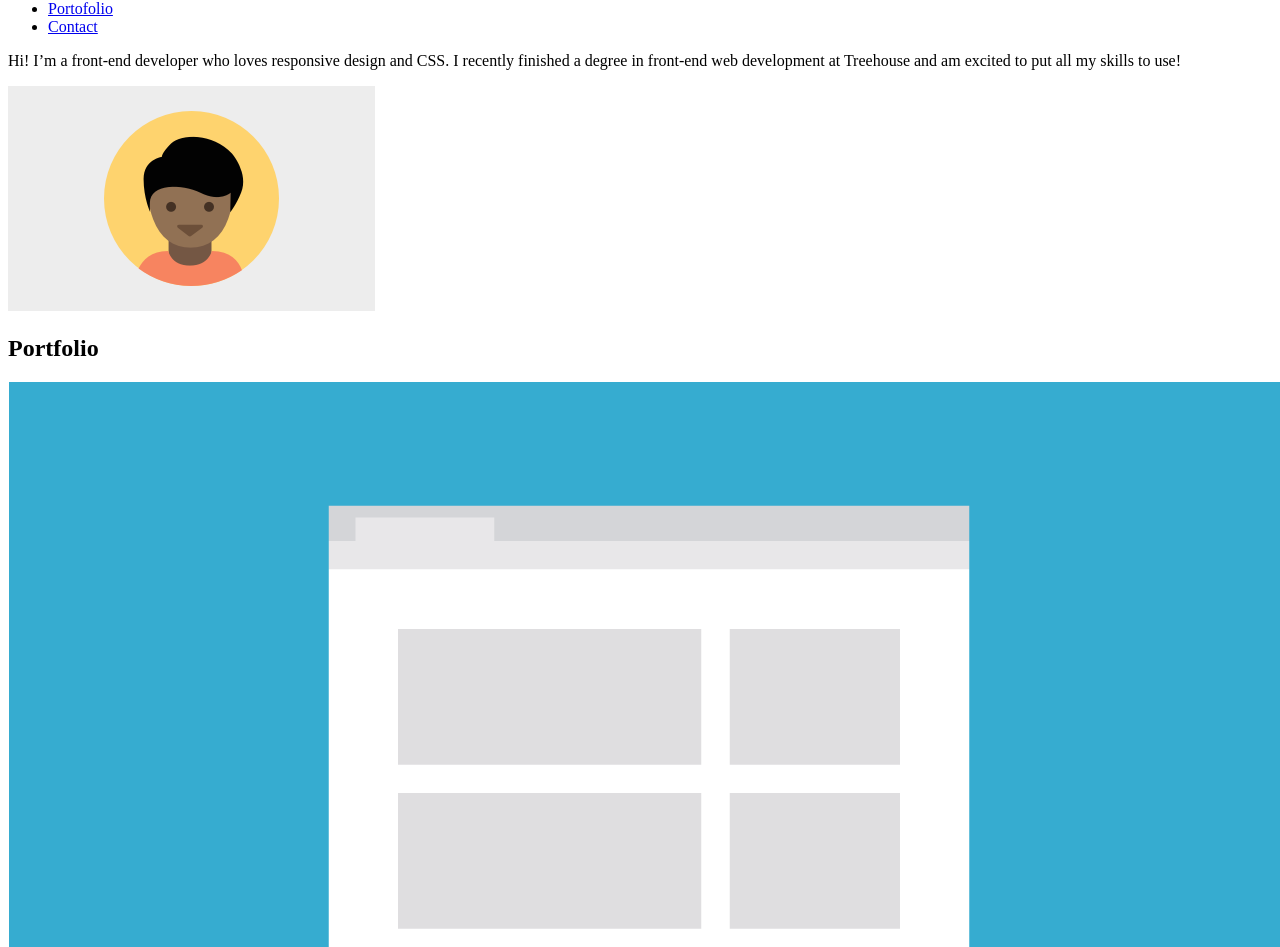
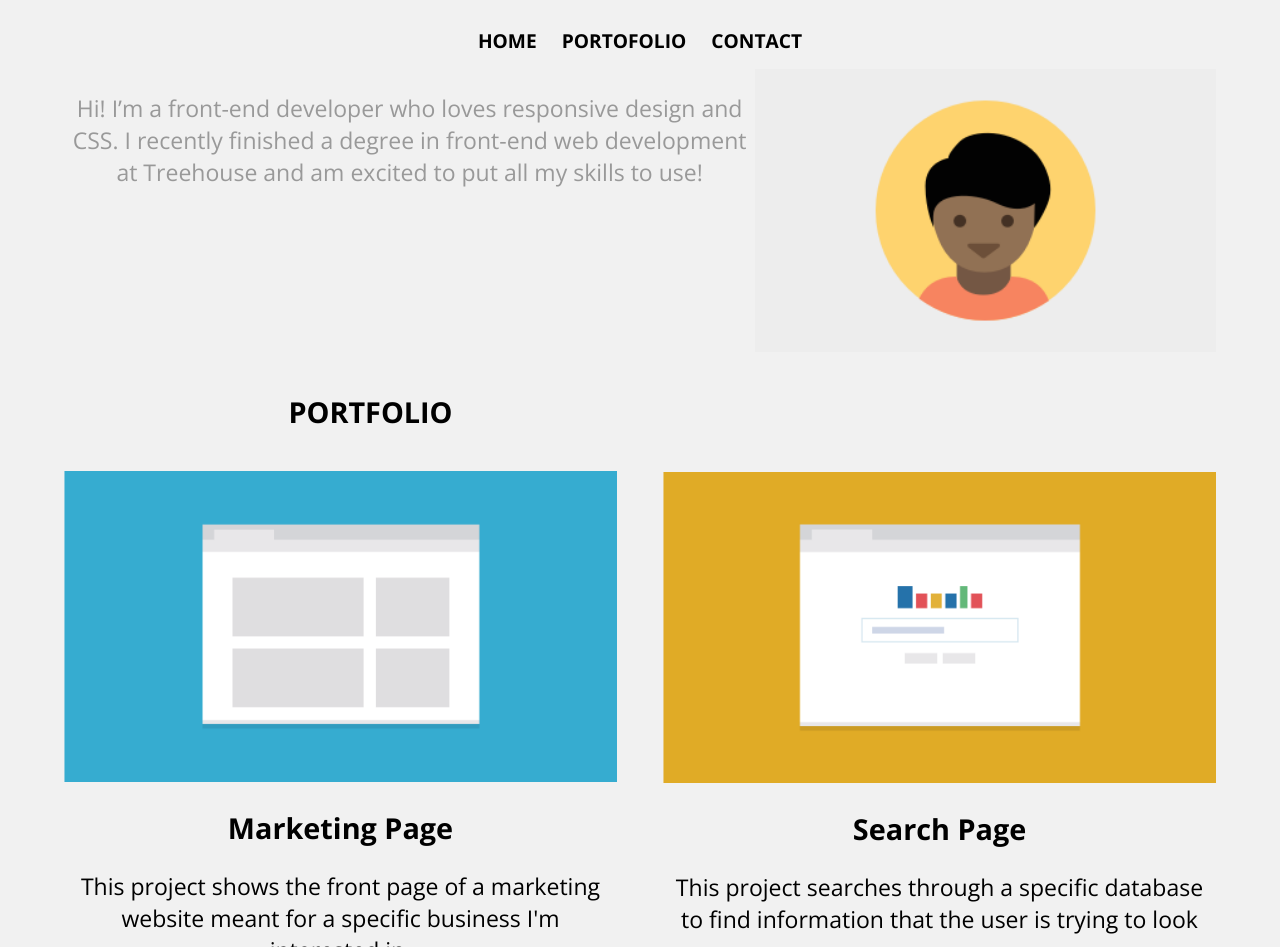
Before and after one commit to MairyBajwa/TechDegree-Peoject-2, a plain HTML site: page index.html in a window 1280 px wide. Shown: the part 98-1045 px from the top of the page. Drawn offline with nearby package versions, Linux system fonts and the light colour scheme.

Commit message:
CSS added (mobile & Tab)
CSS added for mob and tablet view

```diff
--- a/CSS/style.css
+++ b/CSS/style.css
@@ -0,0 +1,171 @@
+/* ======================================
+  Mobile-First Styles
+========================================= */
+
+/* ~~~~~~~~~~ Basic Styles ~~~~~~~~~~ */
+
+* {
+  box-sizing: border-box;
+}
+body{
+   font-family: 'Open Sans', sans-serif;
+   font-size: 1.2em;
+   background-color: #f1f1f1;
+   width: 90%;
+   text-align:center;
+   margin:auto;
+   padding: 0;
+}
+h1,
+h2,
+h3{
+  margin: 0;
+}
+/* ~~~~~~~~~~ layout Styles ~~~~~~~~~~ */
+header h1 {
+  padding: 28px;
+  font-size:1.4em;
+}
+
+li a{
+  text-decoration: none;
+  color: Black;
+  text-transform: uppercase;
+  font-weight: bold;
+  display: block;
+}
+li {
+  list-style-type: none;
+  display: block;
+  background-color: white;
+  margin-bottom: 5px;
+  padding: 10px;
+}
+.main-nav {
+  padding: 0;
+}
+
+.profile-img {
+  width: 100%;
+  margin-top: 50px;
+}
+
+.about-sectoin p {
+  color: #999;
+  font-size: 1.2em;
+}
+
+/* ~~~~~~~~~~  Main Content Area ~~~~~~~~~~ */
+
+.p-img {
+  width: 100%;
+}
+.pr-heading{
+  margin: 30px;
+  padding: 10px 0;
+  text-transform: uppercase;
+  background-color: #888;
+}
+.p-h2 {
+  margin: 20px;
+  text-transform: capitalize;
+}
+.Portfolio p {
+  font-size: 1.2em;
+  font-weight: lighter;
+}
+
+/* ~~~~~~~~~~  Contact Section ~~~~~~~~~~ */
+.contact h2 {
+  margin: 30px;
+  padding: 10px 0;
+  text-transform: uppercase;
+  background-color: #888;
+}
+.contact p {
+  color: #999;
+  font-size: 1.2em;
+}
+.a-contact {
+  text-decoration: none;
+  color: Black;
+}
+
+/* ======================================
+For Tablet Styles
+========================================= */
+
+@media (min-width:768px) {
+
+  .main-nav li {
+    display: inline-block;
+    background-color:#f1f1f1;
+  }
+
+  header h1 {
+    padding-top: 50px;
+
+  }
+
+  .main-nav {
+    margin: 0;
+  }
+  .profile-img{
+    width: 40%;
+    float: right;
+    margin: auto;
+  }
+  .about-sectoin{
+    overflow: auto;
+  }
+  .pr-heading{
+    width: 100%;
+    background-color: #f1f1f1;
+    overflow: auto;
+    text-align: center;
+  }
+
+    .prt-1{
+      width: 48%;
+      float: left;
+    }
+    .prt-2{
+      width: 48%;
+      float: right;
+      padding-top: 120px;
+    }
+
+    .prt-3{
+      width: 48%;
+      float: left;
+    }
+    .prt-4{
+      width: 48%;
+      float: right;
+    }
+    .prt-5{
+      width: 48%;
+      float: left;
+      padding-top: 40px;
+    }
+    .prt-6{
+      width: 48%;
+      float: right;
+    }
+
+.Portfolio{
+  overflow: auto;
+}
+
+.contact h2{
+  background-color: #f1f1f1;
+  margin: 40px 0;
+  padding: 40px 0;
+}
+.contact p {
+  line-height: 1.5em;
+  font-size: 1.5em;
+}
+
+
+}
--- a/index.html
+++ b/index.html
@@ -4,7 +4,7 @@
     <meta charset="utf-8">
     <meta name="viewport" content="width=device-width, initial-scale=1.0">
     <link href="https://fonts.googleapis.com/css?family=Open+Sans:300,300i,400,400i,600,600i,700,700i,800,800i" rel="stylesheet">
-    <link rel="stylesheet" href="css/styles.css">
+    <link rel="stylesheet" href="css/style.css">
     <title>Project #2</title>
   </head>
   <body>
@@ -12,68 +12,71 @@
       <header>
         <h1>Umair Mushtaq</h1>
         <ul class="main-nav">
-          <li><a href="#">Home</a></li>
-          <li><a href="#">Portofolio</a></li>
-          <li><a href="#">Contact</a></li>
+          <li><a href="index.html">Home</a></li>
+          <li><a href="#Portfolio">Portofolio</a></li>
+          <li><a href="#Contact">Contact</a></li>
         </ul>
       </header>
     </div>   <!---main header and navigation---!>
 
     <main>
       <div class="about-sectoin">
+        <img src="images/responsive-layout-profile.png" alt="My Profile Image" class="profile-img">
         <p>Hi! I’m a front-end developer who loves responsive design and CSS. I recently finished a degree in front-end web development at Treehouse and am excited to put all my skills to use!</p>
-        <img src="images/responsive-layout-profile.png" alt="My Profile Image" class="profile-img">
       </div>    <!---About Section---!>
 
-        <div class="Portfolio">
-          <h2>Portfolio</h2>
-          <img src="images/Portfolio-1.png" alt="Portofolio Picture 1" class="p-img">
-          <h2 class="p-h2">Marketing Page</h2>
-          <p>This project shows the front page of a marketing website meant for a specific business I'm interested in.</p>
+        <div class="Portfolio" id="Portfolio">
+
+          <div class="prt-1">
+            <h2 class="pr-heading">Portfolio</h2>
+            <img src="images/Portfolio-1.png" alt="Portofolio Picture 1" class="p-img">
+            <h2 class="p-h2">Marketing Page</h2>
+            <p>This project shows the front page of a marketing website meant for a specific business I'm interested in.</p>
+          </div>
 
           <!--2--!>
-
+        <div class="prt-2">
           <img src="images/Portfolio-2.png" alt="Portofolio Picture 2" class="p-img">
           <h2 class="p-h2">Search Page</h2>
           <p>This project searches through a specific database to find information that the user is trying to look up.</p>
-
+        </div>
           <!--3--!>
-
+        <div class="prt-3">
           <img src="images/Portfolio-3.png" alt="Portofolio Picture 3" class="p-img">
           <h2 class="p-h2">Travel App</h2>
           <p>This project compares travel times based on different transportation methods and tells you the best one.</p>
-
+        </div>
           <!--4--!>
-
+        <div class="prt-4">
           <img src="images/Portfolio-4.png" alt="Portofolio Picture 4" class="p-img">
           <h2 class="p-h2">Map of favorite spots</h2>
           <p>This project uses mapping APIs to plot points for my favorite spots in the city for a do-it-yourself walking tour.</p>
-
+       </div>
           <!--5--!>
-
+        <div class="prt-5">
           <img src="images/Portfolio-5.png" alt="Portofolio Picture 5" class="p-img">
           <h2 class="p-h2">Photo Gallery</h2>
           <p>This project shows pictures from a recent trip to the viewer and allows them to easily navigate through photos.</p>
-
+        </div>
           <!--6--!>
-
+        <div class="prt-6">
           <img src="images/Portfolio-6.png" alt="Portofolio Picture 6" class="p-img">
           <h2>Calculator</h2>
           <p class="p-h2">Someone can enter in the numbers they want, and press the big blue button and get the result.</p>
-
+        </div>
         </div>   <!---Portoflio Section---!>
 
-          <div class="contact">
-            <h3>Contact</h3>
+          <div class="contact" id="Contact">
+            <h2>Contact</h2>
             <p>If you’re interested in chatting or want more information about what I’ve been working on, I’d love to hear from you!</p>
               <address class="my-address">
-                <p><a href="tel:+923445954055"">Phone: +92 344 5954055</a></p>
-                <p><a href="mailto:umairmushtaq607@gmail.com">email: umairmushtaq607@gmail.com</a></p>
+                <p><a href="tel:+923445954055" class="a-contact">Phone: +92 344 5954055</a></p>
+                <p><a href="mailto:umairmushtaq607@gmail.com" class="a-contact">email: umairmushtaq607@gmail.com</a></p>
               </address>
 
           </div> <!---Contact Section---!>
     </main>
 
-    <footer class="main-footer">2020 All right reserved</footer>
+    <footer class="main-footer"><small>2020 All right reserved</small></footer>
   </body>
 </html>
```
